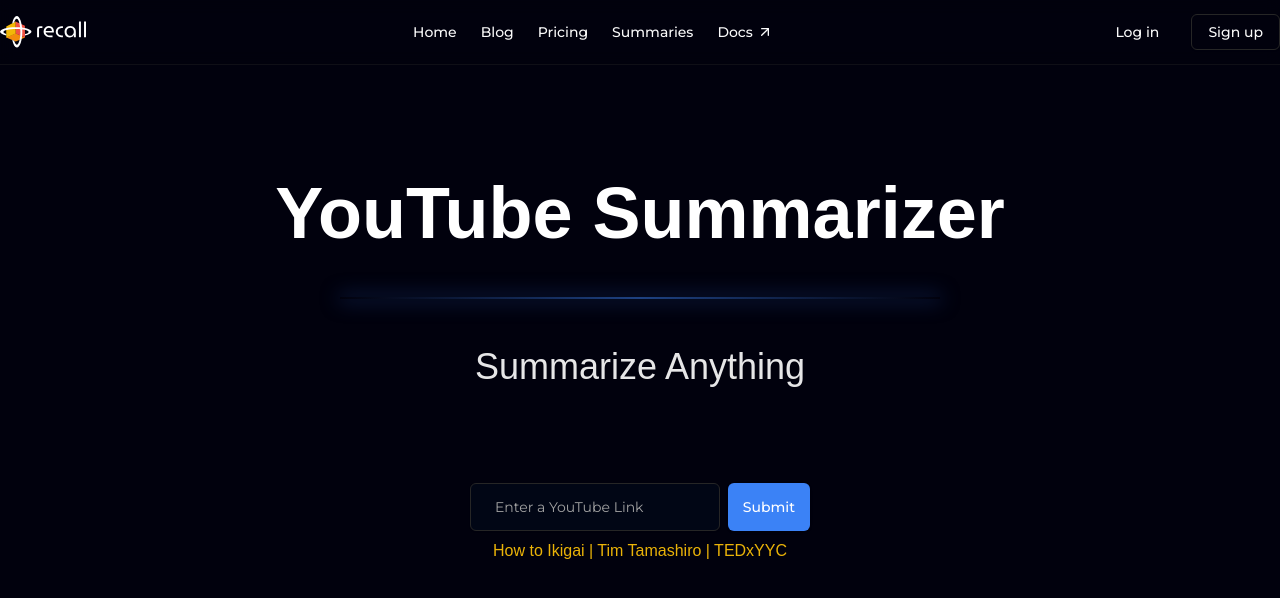
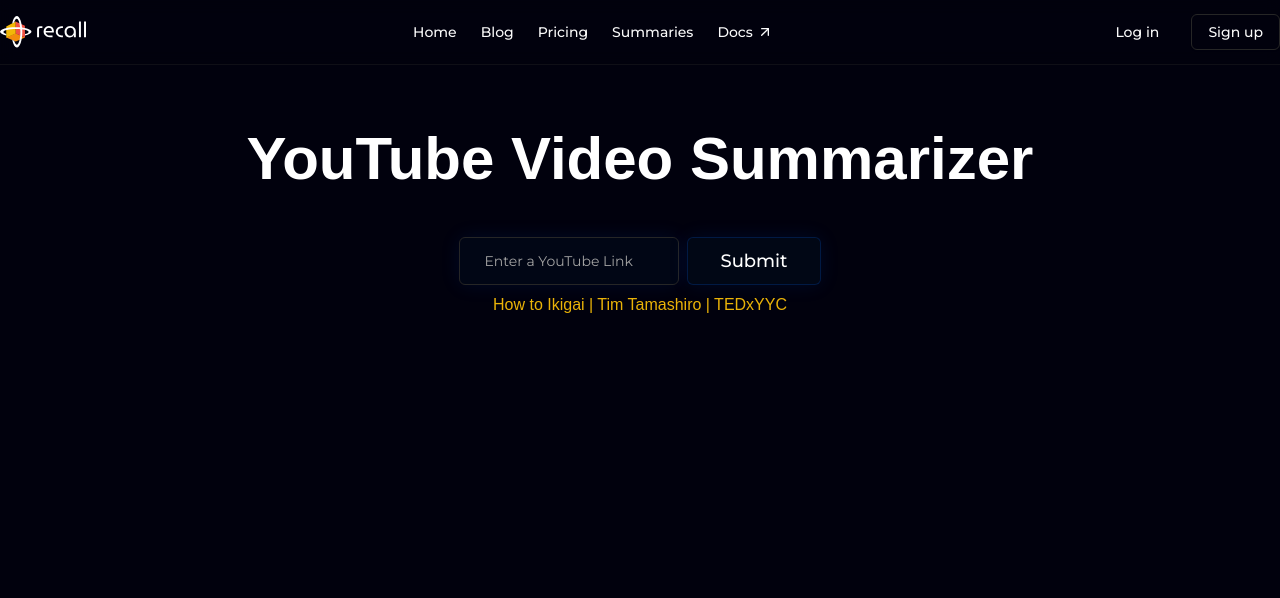
Before and after one commit to codelawani/recall-sum, a Next.js app: page / in a window 1280 px wide. Shown: the top 598 px of the page. Built offline with nearby package versions, Linux system fonts and the light colour scheme.

Commit message:
ui: improve summary form

```diff
--- a/src/app/components/animated-hero.tsx
+++ b/src/app/components/animated-hero.tsx
@@ -1,7 +1,7 @@
 'use client'
 
 import { useEffect, useRef } from 'react'
-import { motion, useInView, useAnimation } from 'framer-motion'
+import { useInView, useAnimation } from 'framer-motion'
 
 export default function AnimatedHero() {
   const ref = useRef(null)
@@ -19,12 +19,12 @@
   return (
     <section
       ref={ref}
-      className="relative min-h-[40vh] flex flex-col items-center justify-center px-4 py-24"
+      className="relative min-h-[10vh] flex flex-col items-center justify-center px-4 py-12"
     >
-      <h1 className="text-4xl md:text-6xl lg:text-7xl font-bold text-center text-white mb-12">
-        YouTube Summarizer
+      <h1 className="text-4xl md:text-5xl lg:text-6xl font-bold text-center text-white">
+        YouTube Video Summarizer
       </h1>
-      <motion.div
+      {/* <motion.div
         initial={{ scaleX: 0 }}
         animate={controls}
         transition={{ duration: 1, ease: "easeInOut" }}
@@ -32,10 +32,10 @@
         style={{
           boxShadow: '0 0 20px 1px rgba(59, 130, 246, 0.5)',
         }}
-      />
-      <h2 className="text-2xl md:text-3xl lg:text-4xl font-medium text-center text-white/90">
+      /> */}
+      {/* <h2 className="text-2xl md:text-3xl lg:text-4xl font-medium text-center text-white/90">
         Summarize Anything
-      </h2>
+      </h2> */}
     </section>
   )
 }
--- a/src/app/components/samples.tsx
+++ b/src/app/components/samples.tsx
@@ -7,8 +7,13 @@
   const [markdownContent, setMarkdownContent] = useState<string | null>(null);
 
   const handleButtonClick = async () => {
-const response = await fetch("db/How to Ikigai  Tim Tamashiro  TEDxYYC.md");    const text = await response.text();
-    setMarkdownContent(text);
+    if (markdownContent) {
+      setMarkdownContent(null); // Clear the content if already set
+    } else {
+      const response = await fetch("/db/How to Ikigai  Tim Tamashiro  TEDxYYC.md");
+      const text = await response.text();
+      setMarkdownContent(text);
+    }
   };
 const isTimestampLink = (href: string | undefined) => {
     return href?.includes("youtube.com") && href.includes("t=");
@@ -16,7 +21,7 @@
 
   return (
     <div>
-      <ul>
+      <ul className="text-center">
         <button onClick={handleButtonClick}>
           <p className="text-yellow-500 mt-2">How to Ikigai | Tim Tamashiro | TEDxYYC</p>
         </button>
--- a/src/app/components/summary-form.tsx
+++ b/src/app/components/summary-form.tsx
@@ -24,16 +24,22 @@
           onChange={handleInputChange}
           placeholder="Enter a YouTube Link"
           className={(
-          "flex w-full h-12 rounded-md border border-[#0066FF]/20 bg-[#020817]/80 px-6 text-lg text-white placeholder:text-white/90" +
-          "focus:outline-none focus:ring-0 focus:border-[#0066FF]/40"+
-          "transition-all duration-200"+
+          "flex w-full h-12 rounded-md border border-[#0066FF]/20 bg-[#020817]/80 px-6 text-lg text-white placeholder:text-white/90 " +
+          "focus:outline-none focus:ring-0 focus:border-[#0066FF]/40 "+
+          "transition-all duration-200 "+
           "shadow-[0_0_20px_rgba(0,102,255,0.1)]"
         )}
         />
         <Button
           type="submit"
+          variant={"unstyled"}
           onClick={handleButtonClick}
-          className="bg-blue-500 h-12 w-28 text-white rounded-md p-2 ml-2"
+          className={(
+            "h-12 ml-2 rounded-md border border-[#0066FF]/20 bg-[#020817]/90 px-8 text-lg font-medium text-white "+
+            "transition-all duration-300 "+
+            "shadow-[0_0_20px_rgba(0,102,255,0.1)] "+
+            "hover:border-[#0066FF]/40 hover:shadow-[0_0_25px_rgba(0,102,255,0.2)]"
+          )}
         >
           Submit
         </Button>
--- a/src/components/ui/button.tsx
+++ b/src/components/ui/button.tsx
@@ -19,6 +19,7 @@
           "bg-secondary text-secondary-foreground shadow-sm hover:bg-secondary/80",
         ghost: "hover:bg-accent hover:text-accent-foreground",
         link: "text-primary underline-offset-4 hover:underline",
+        unstyled: ""
       },
       size: {
         default: "h-9 px-4 py-2",
--- a/src/components/ui/input.tsx
+++ b/src/components/ui/input.tsx
@@ -1,16 +1,32 @@
 import * as React from "react"
-
+import { cva, type VariantProps } from "class-variance-authority"
 import { cn } from "@/lib/utils"
 
-const Input = React.forwardRef<HTMLInputElement, React.ComponentProps<"input">>(
-  ({ className, type, ...props }, ref) => {
+const inputVariants = cva(
+  "",
+  {
+    variants: {
+      variant: {
+        default: "flex h-9 w-full rounded-md border border-neutral-200 bg-transparent px-3 py-1 text-base shadow-sm transition-colors file:border-0 file:bg-transparent file:text-sm file:font-medium file:text-neutral-950 placeholder:text-neutral-500 focus-visible:outline-none focus-visible:ring-1 focus-visible:ring-neutral-950 disabled:cursor-not-allowed disabled:opacity-50 md:text-sm dark:border-neutral-800 dark:file:text-neutral-50 dark:placeholder:text-neutral-400 dark:focus-visible:ring-neutral-300",
+        unstyled: ""
+    }
+    },
+    defaultVariants: {
+      variant: "default",
+    },
+  }
+)
+export interface InputProps
+  extends React.InputHTMLAttributes<HTMLInputElement>,
+    VariantProps<typeof inputVariants> {
+  asChild?: boolean
+}
+const Input = React.forwardRef<HTMLInputElement, InputProps>(
+  ({ className, type, variant, ...props }, ref) => {
     return (
       <input
         type={type}
-        className={cn(
-          "flex h-9 w-full rounded-md border border-neutral-200 bg-transparent px-3 py-1 text-base shadow-sm transition-colors file:border-0 file:bg-transparent file:text-sm file:font-medium file:text-neutral-950 placeholder:text-neutral-500 focus-visible:outline-none focus-visible:ring-1 focus-visible:ring-neutral-950 disabled:cursor-not-allowed disabled:opacity-50 md:text-sm dark:border-neutral-800 dark:file:text-neutral-50 dark:placeholder:text-neutral-400 dark:focus-visible:ring-neutral-300",
-          className
-        )}
+        className={cn(inputVariants({ variant, className }))}
         ref={ref}
         {...props}
       />
```
